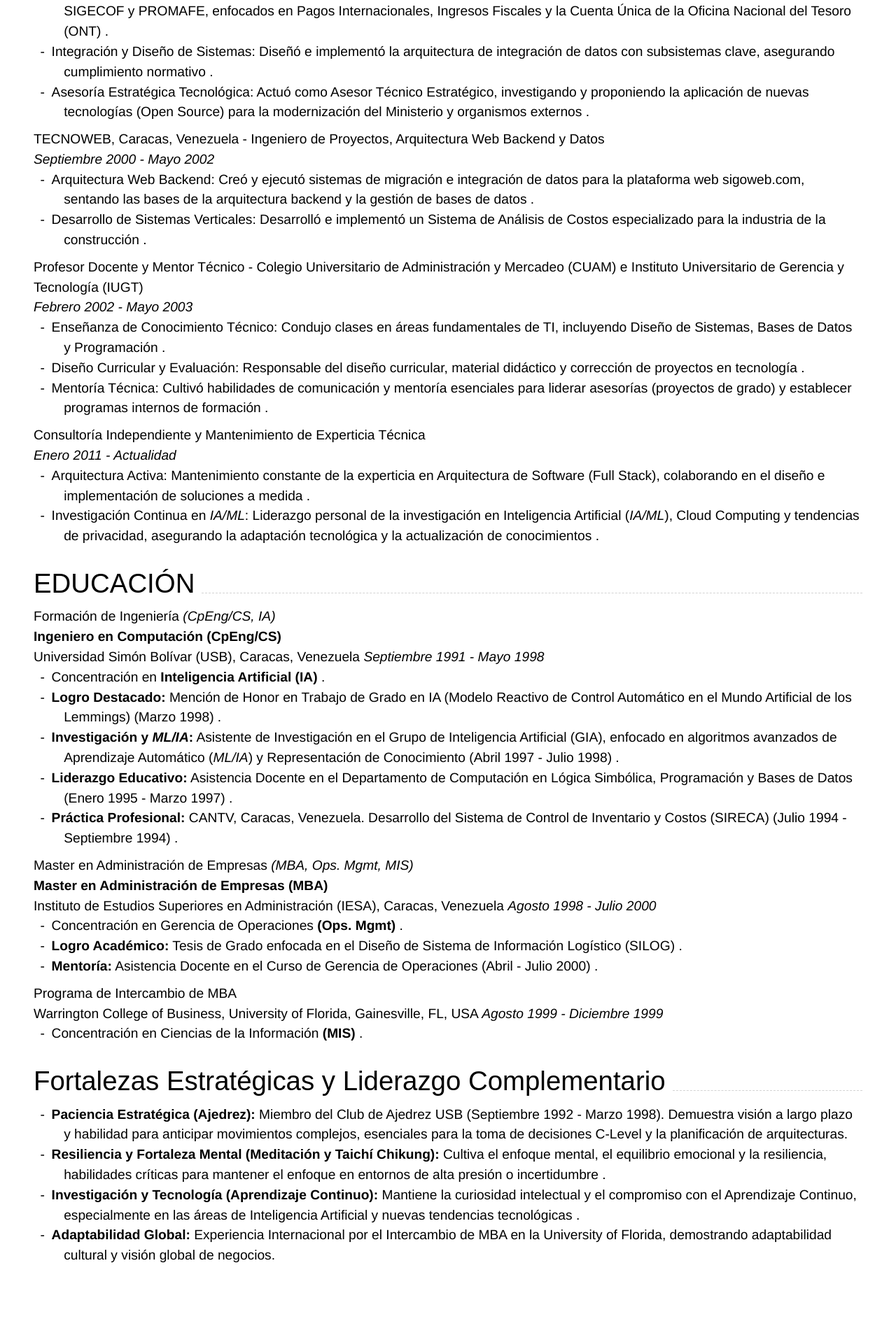
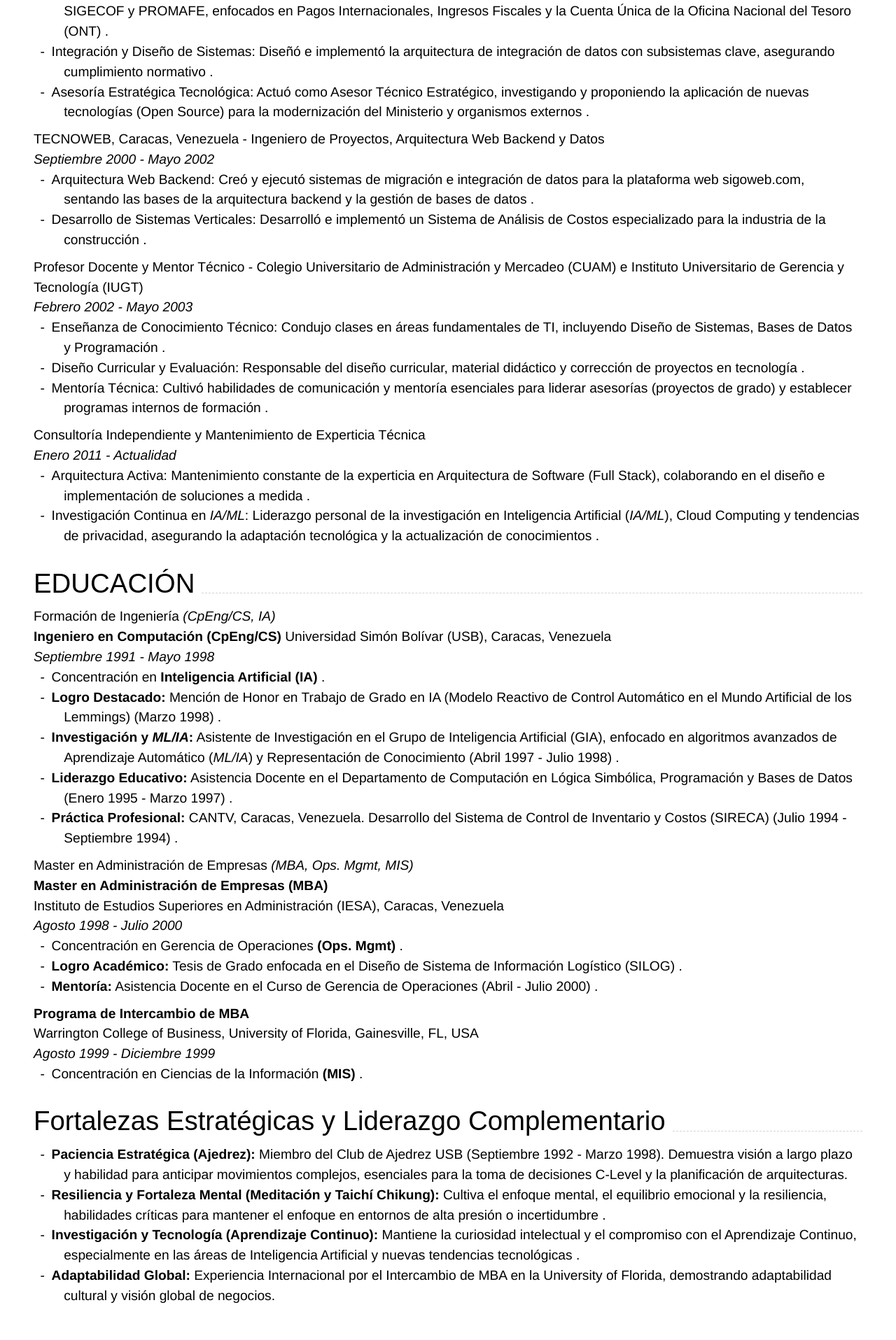
Before and after one commit to regonzalezc/regonzalezc.github.io, a Jekyll site: the page built from index.md, in a window 1280 px wide. Shown: the part 1703-3618 px from the top of the page at 70% size. Built offline with Jekyll 4.4.1, drawn with Linux system fonts in a browser that asks for light colours; nearby versions of some CDN libraries; before the commit the page ends 3560 px from its top, so only the background shows below that.

```diff
--- a/index.md
+++ b/index.md
@@ -84,8 +84,8 @@ Ejecutivo C-Level (CTO) con sólida formación dual en **Ingeniería en Computac
 
 ### Formación de Ingeniería *(CpEng/CS, IA)*
 **Ingeniero en Computación (CpEng/CS)**
+Universidad Simón Bolívar (USB), Caracas, Venezuela
 
-Universidad Simón Bolívar (USB), Caracas, Venezuela
 *Septiembre 1991 - Mayo 1998*
 
 * Concentración en **Inteligencia Artificial (IA)** .
@@ -98,15 +98,18 @@ Universidad Simón Bolívar (USB), Caracas, Venezuela
 **Master en Administración de Empresas (MBA)**
 
 Instituto de Estudios Superiores en Administración (IESA), Caracas, Venezuela
+
 *Agosto 1998 - Julio 2000*
 
 * Concentración en Gerencia de Operaciones **(Ops. Mgmt)** .
 * **Logro Académico:** Tesis de Grado enfocada en el Diseño de Sistema de Información Logístico (SILOG) .
 * **Mentoría:** Asistencia Docente en el Curso de Gerencia de Operaciones (Abril - Julio 2000) .
 
-### Programa de Intercambio de MBA
+### **Programa de Intercambio de MBA**
 Warrington College of Business, University of Florida, Gainesville, FL, USA
+
 *Agosto 1999 - Diciembre 1999*
+
 * Concentración en Ciencias de la Información **(MIS)** .
 
 ---
```
